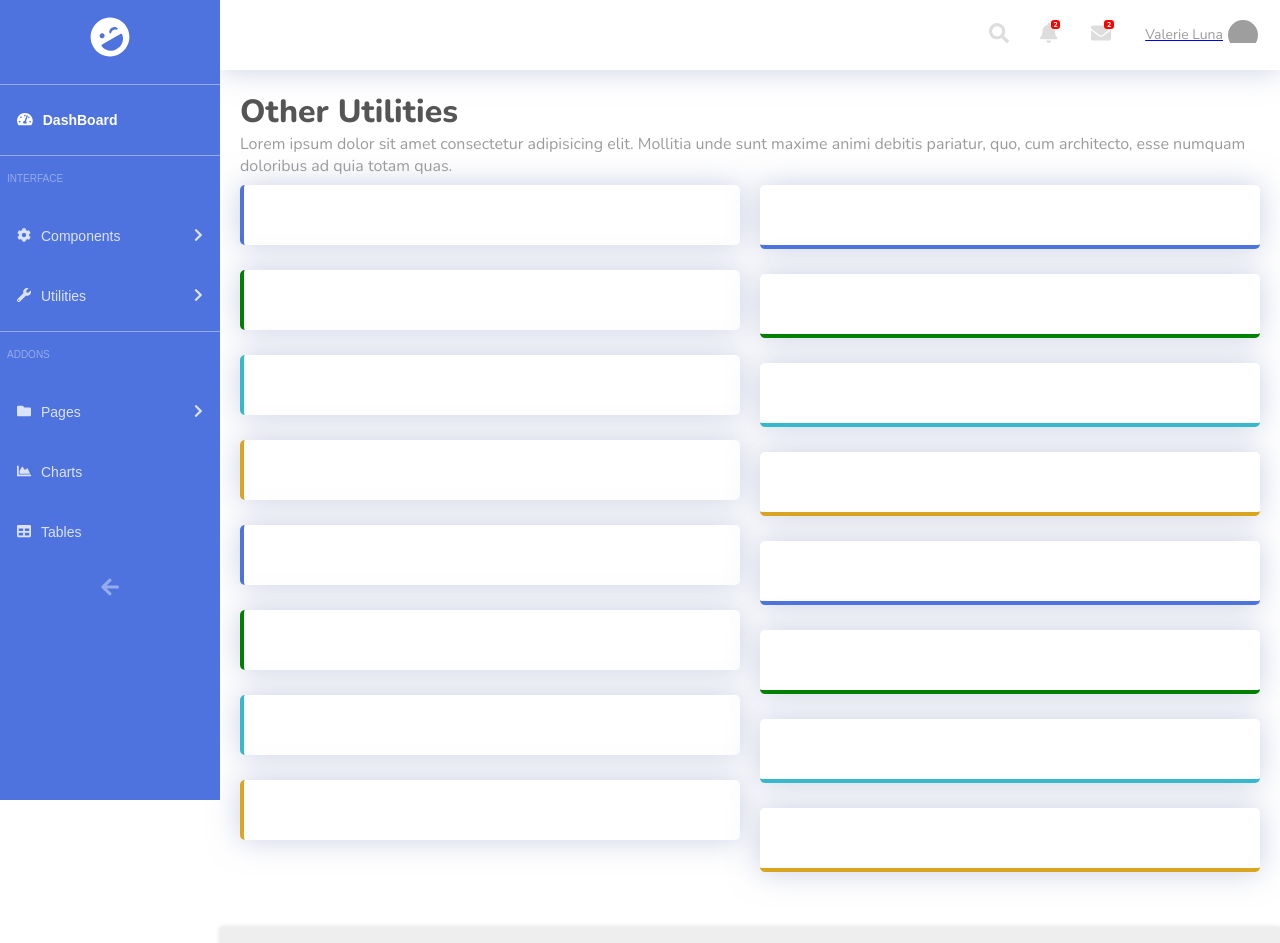
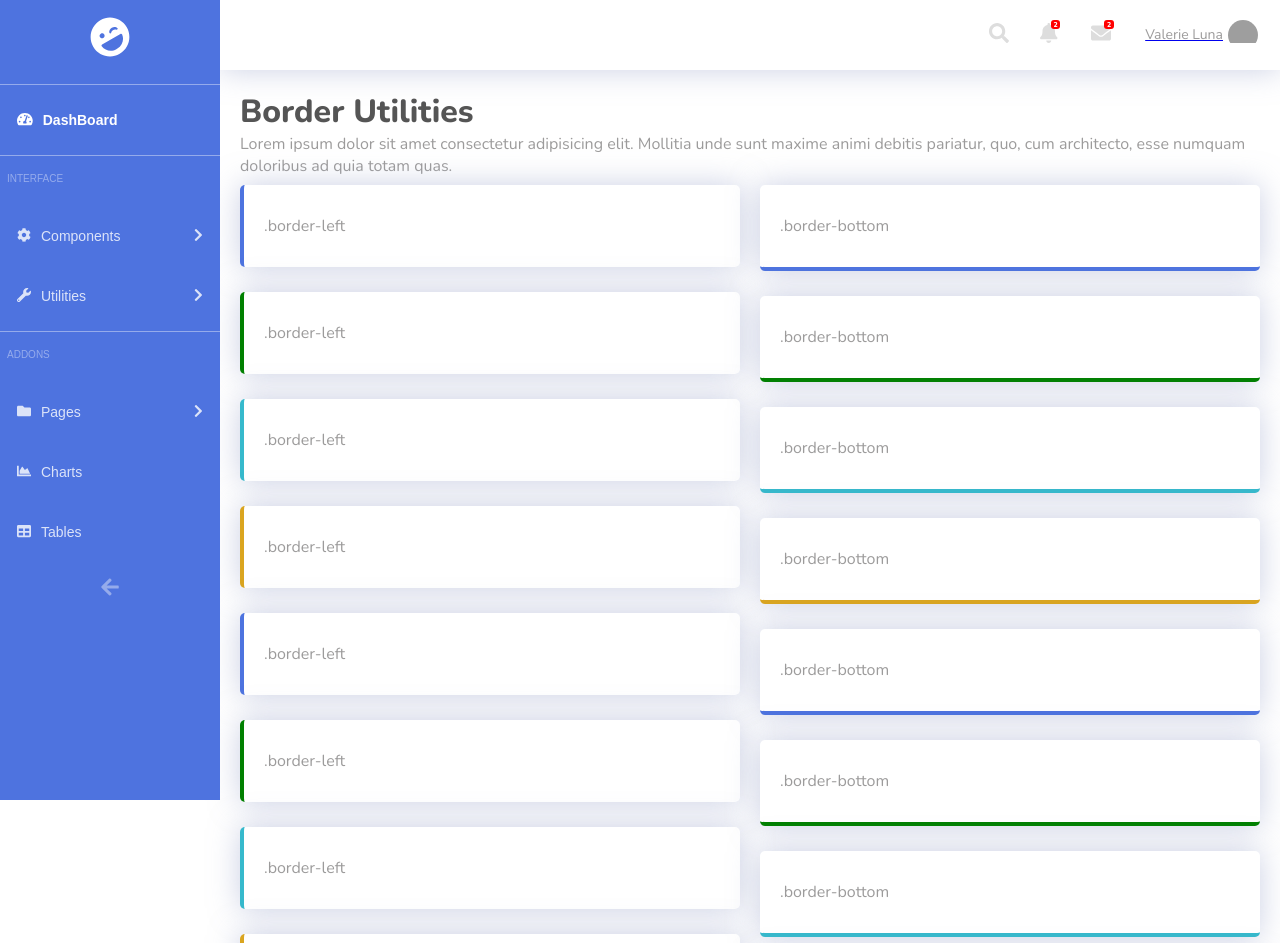
Before and after one commit to RobertLigman/sb-admin-2-clone, a React (Create React App) app: page /Borders in a window 1280 px wide. Shown: the top 943 px of the page. Built offline with nearby package versions, Linux system fonts and the light colour scheme; grey boxes are pictures that could not be loaded.

Commit message:
add text to tiles in border utilities and change props names in Tile.js

```diff
--- a/src/components/Borders/Borders.css
+++ b/src/components/Borders/Borders.css
@@ -7,3 +7,13 @@
     margin-bottom: 0;
     align-items: start;
 }
+
+.Borders__Tile {
+    display: flex;
+}
+
+.Borders__title-class {
+    font-size: 1rem;
+    color: rgba(114, 113, 113, 0.7);
+    text-transform: lowercase;
+}
--- a/src/components/Borders/Borders.js
+++ b/src/components/Borders/Borders.js
@@ -6,7 +6,7 @@ const Borders = () => {
   return (
     <div className="Borders hero">
       <div className="Borders__description">
-        <h1 className="Borders__title">Other Utilities</h1>
+        <h1 className="Borders__title">Border Utilities</h1>
         <p className="Borders__text">
           Lorem ipsum dolor sit amet consectetur adipisicing elit. Mollitia unde
           sunt maxime animi debitis pariatur, quo, cum architecto, esse numquam
@@ -14,28 +14,92 @@ const Borders = () => {
         </p>
       </div>
       <div>
-        <Tile border={"border-left"} />
-        <Tile border={"green-border border-left"} />
+        <Tile
+          border={"border-left Borders__Tile"}
+          title=".border-left"
+          titleClasses="Borders__title-class"
+        />
+        <Tile
+          border={"green-border border-left"}
+          title=".border-left"
+          titleClasses="Borders__title-class"
+        />
 
-        <Tile border={"cyan-border  border-left"} />
-        <Tile border={"gold-border  border-left"} />
-        <Tile border={"border-left"} />
-        <Tile border={"green-border border-left"} />
+        <Tile
+          border={"cyan-border  border-left"}
+          title=".border-left"
+          titleClasses="Borders__title-class"
+        />
+        <Tile
+          border={"gold-border  border-left"}
+          title=".border-left"
+          titleClasses="Borders__title-class"
+        />
+        <Tile
+          border={"border-left"}
+          title=".border-left"
+          titleClasses="Borders__title-class"
+        />
+        <Tile
+          border={"green-border border-left"}
+          title=".border-left"
+          titleClasses="Borders__title-class"
+        />
 
-        <Tile border={"cyan-border  border-left"} />
-        <Tile border={"gold-border  border-left"} />
+        <Tile
+          border={"cyan-border  border-left"}
+          title=".border-left"
+          titleClasses="Borders__title-class"
+        />
+        <Tile
+          border={"gold-border  border-left"}
+          title=".border-left"
+          titleClasses="Borders__title-class"
+        />
       </div>
       <div>
-        <Tile border={"border-bottom"} />
-        <Tile border={"green-border border-bottom"} />
+        <Tile
+          border={"border-bottom"}
+          title=".border-bottom"
+          titleClasses="Borders__title-class"
+        />
+        <Tile
+          border={"green-border border-bottom"}
+          title=".border-bottom"
+          titleClasses="Borders__title-class"
+        />
 
-        <Tile border={"cyan-border  border-bottom"} />
-        <Tile border={"gold-border  border-bottom"} />
-        <Tile border={"border-bottom"} />
-        <Tile border={"green-border border-bottom"} />
+        <Tile
+          border={"cyan-border  border-bottom"}
+          title=".border-bottom"
+          titleClasses="Borders__title-class"
+        />
+        <Tile
+          border={"gold-border  border-bottom"}
+          title=".border-bottom"
+          titleClasses="Borders__title-class"
+        />
+        <Tile
+          border={"border-bottom"}
+          title=".border-bottom"
+          titleClasses="Borders__title-class"
+        />
+        <Tile
+          border={"green-border border-bottom"}
+          title=".border-bottom"
+          titleClasses="Borders__title-class"
+        />
 
-        <Tile border={"cyan-border  border-bottom"} />
-        <Tile border={"gold-border  border-bottom"} />
+        <Tile
+          border={"cyan-border  border-bottom"}
+          title=".border-bottom"
+          titleClasses="Borders__title-class"
+        />
+        <Tile
+          border={"gold-border  border-bottom"}
+          title=".border-bottom"
+          titleClasses="Borders__title-class"
+        />
       </div>
     </div>
   );
--- a/src/components/Main.js
+++ b/src/components/Main.js
@@ -131,14 +131,14 @@ const Main = (props) => {
         />
         <Tile
           border={"green-border border-left"}
-          color={"green"}
+          titleClasses={"green"}
           icon={faDollarSign}
           title={"earnings (annual)"}
           value={"$215,000"}
         />
         <Tile
           border={"cyan-border  border-left"}
-          color={"cyan"}
+          titleClasses={"cyan"}
           icon={faTasks}
           title={"tasks"}
           value={"50%"}
@@ -146,7 +146,7 @@ const Main = (props) => {
         />
         <Tile
           border={"gold-border  border-left"}
-          color={"gold"}
+          titleClasses={"gold"}
           icon={faComments}
           title={"pending requests"}
           value={"18"}
--- a/src/components/Tile.js
+++ b/src/components/Tile.js
@@ -6,7 +6,7 @@ const Tile = (props) => {
   // console.log(props);
   return (
     <div className={`main__tile ${props.border}`}>
-      <h3 className={`tile-title ${props.color}`}>{props.title}</h3>
+      <h3 className={`tile-title ${props.titleClasses}`}>{props.title}</h3>
       <h3 className="tile-statistics">
         {props.value}
         {props.progressBar && (
@@ -14,7 +14,7 @@ const Tile = (props) => {
             <div
               style={{
                 width: `${props.value}`,
-                backgroundColor: `${props.color}`,
+                backgroundColor: `${props.titleClasses}`,
               }}></div>
           </div>
         )}
```
